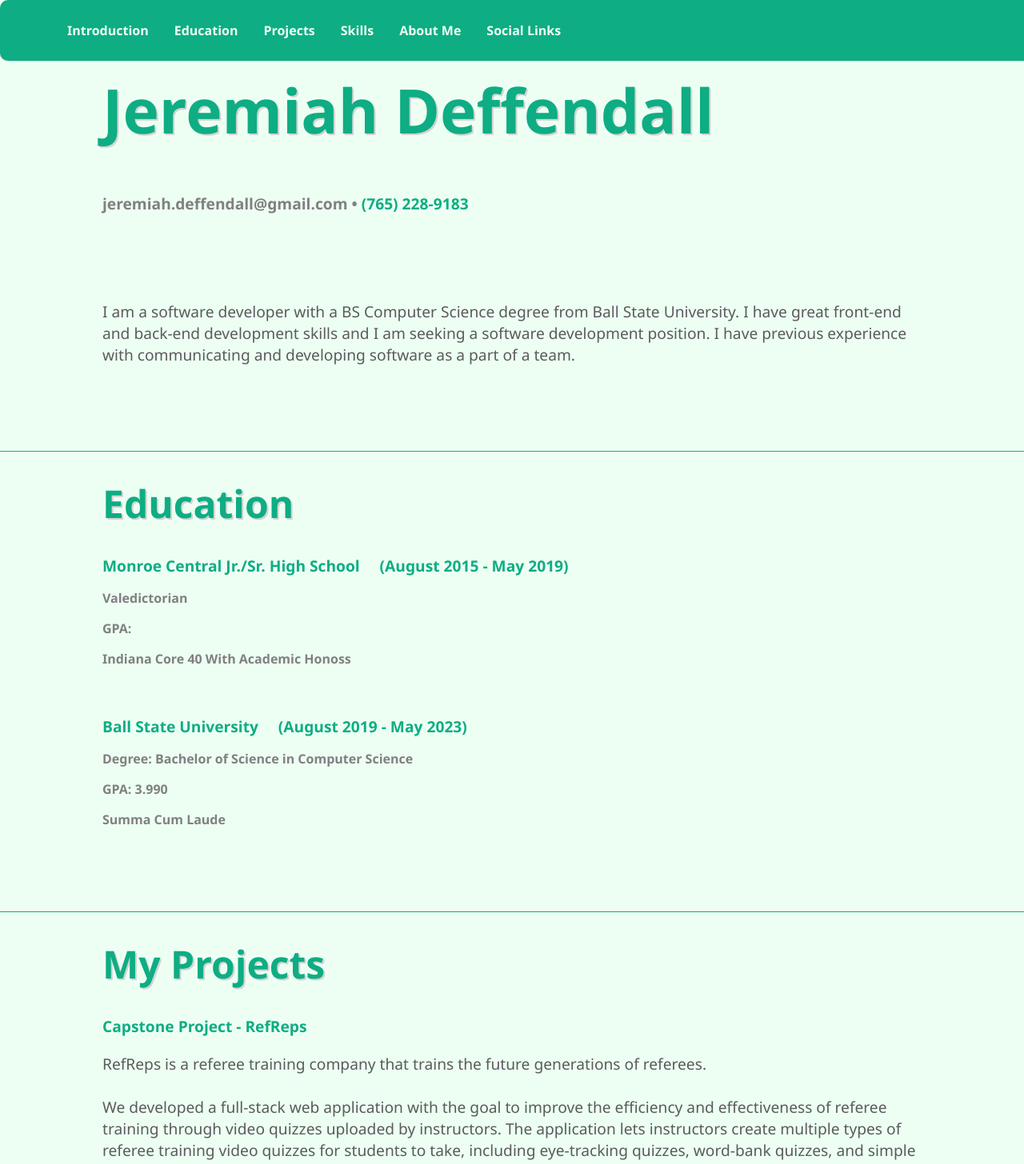
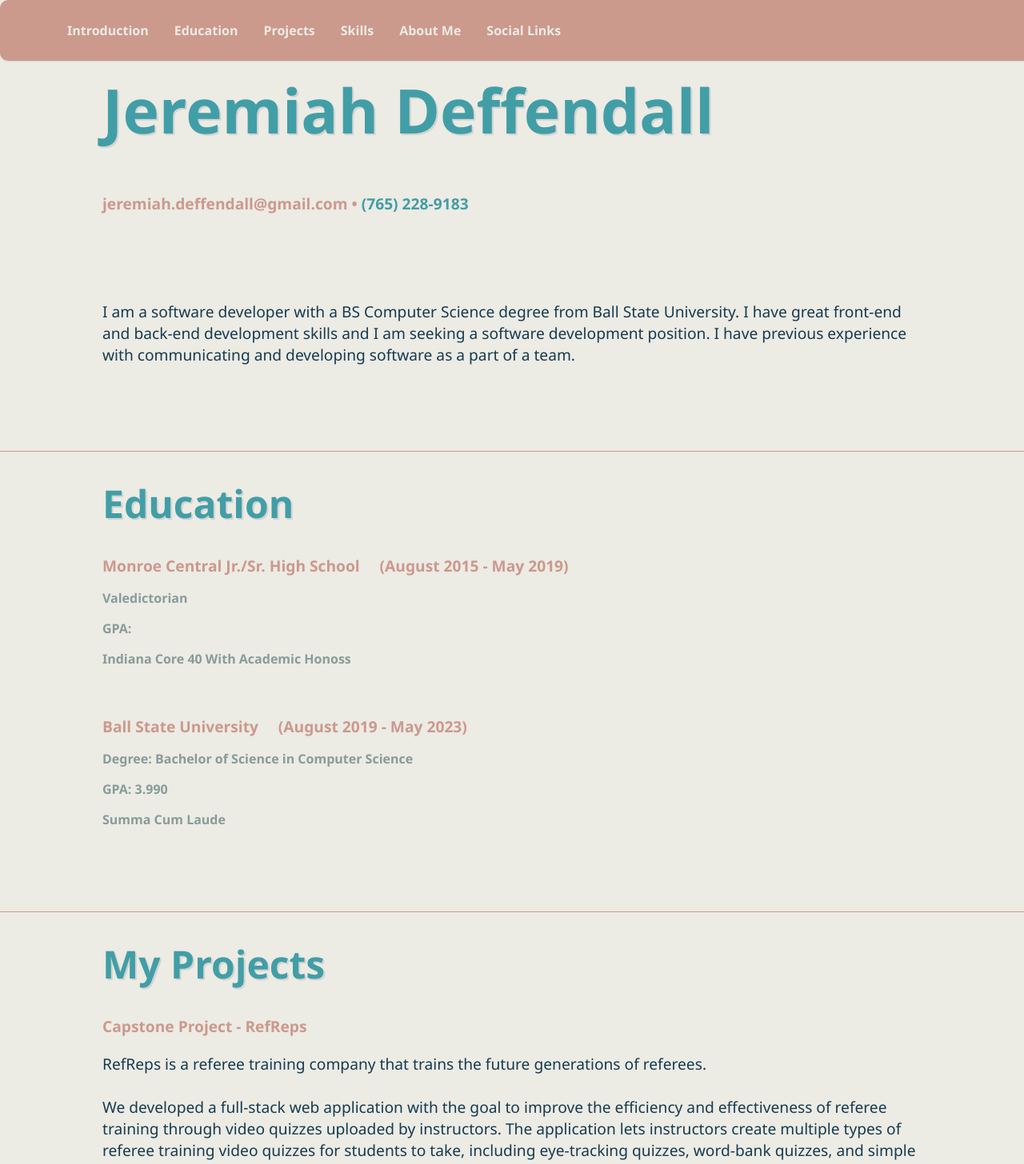
Before and after one commit to jddeffendal2/jddeffendal2.github.io, a Vue app in the folder portfolio-page/: page / in a window 1280 px wide. Shown: the top 1456 px of the page at 80% size. Built offline with nearby package versions, Linux system fonts and the light colour scheme.

Commit message:
change colors of app

```diff
--- a/portfolio-page/src/App.vue
+++ b/portfolio-page/src/App.vue
@@ -14,7 +14,7 @@ import Navbar from './components/Navbar.vue'
 
 #app{
   font-family: 'Segoe UI', Tahoma, Geneva, Verdana, sans-serif;
-  background-color: #edfff3;
+  background-color: #ECEBE4;
 }
 body {
   display: flex;
--- a/portfolio-page/src/components/MyPortfolio.vue
+++ b/portfolio-page/src/components/MyPortfolio.vue
@@ -140,41 +140,41 @@
     margin-top: 85px;
   }
   .header, .education, .experience, .skills, .interests, .links {
-    border-bottom: 1px solid #0ead83;
+    border-bottom: 1px solid #CC998D;
   }
   .nameHeader {
-    color: #0ead83;
+    color: #429EA6;
     font-size: 4.8rem;
     text-shadow: lightgray 2px 2px;
     margin-left: 10%;
   }
   .divHeaders{
-    color: #0ead83;
+    color: #429EA6;
     font-size: 3rem;
     text-shadow: lightgray 2px 2px;
     margin-left: 10%;
   }
   .email {
     font-size: 1.2rem;
-    color: gray;
+    color: #CC998D;
     font-weight: bold;
     margin-left: 10%;
   }
   .phoneNumber {
     display: inline;
     font-size: 1.2rem;
-    color:#0ead83;
+    color: #429EA6;
     font-weight: bold;
   }
   .summary {
-    color: #595c5b;
+    color: #153B50;
     font-size: 1.2rem;
     margin-left: 10%;
     margin-right: 10%;
   }
 
   .projectDescription, .aboutMeDescription  {
-    color: #595c5b;
+    color: #153B50;
     font-size: 1.2rem;
     margin-right: 10%;
   }
@@ -186,22 +186,22 @@
     display: inline;
     font-weight: bold;
     font-size: 1.2rem;
-    color: #0ead83;
+    color: #CC998D;
   }
   .educationInfo, .skillsList, .aboutMeLIst {
     font-weight: bold;
-    color: gray;
+    color: #879C9A;
   }
   .divSmallTitles {
     font-weight: bold;
     font-size: 1.2rem;
-    color: #0ead83;
+    color: #CC998D;
   }
   .socialLink {
     margin-left: 10%;
     text-decoration: underline;
     font-weight: bold;
-    color: gray;
+    color: #879C9A;
   }
   .socialLink:hover {
     text-shadow: 1px 1px 1px lightgray;
@@ -209,7 +209,7 @@
   .socialLink2 {
     text-decoration: underline;
     font-weight: bold;
-    color: gray;
+    color: #879C9A;
   }
   .socialLink2:hover {
     text-shadow: 1px 1px 1px lightgray;
--- a/portfolio-page/src/components/Navbar.vue
+++ b/portfolio-page/src/components/Navbar.vue
@@ -37,7 +37,7 @@ const openNavbar = function () {
 
 <style scoped>
 .nav-bar {
-    background-color: #0ead83;
+    background-color: #CC998D;
     box-shadow: 0 1px 1px lightgray;
     height: 60px;
     border-radius: 10px;
@@ -84,11 +84,11 @@ const openNavbar = function () {
     padding: 8px 16px;
     text-decoration: none;
     font-weight: bold;
-    color: #edfff3;
+    color: #ECEBE4;
 }
 
 a:hover {
-    color: gray;
+    color: #879C9A;
 }
 
 #threeLines {
```
Also changed, not shown: 5 other files (tests, documents, lock files or other folders).
